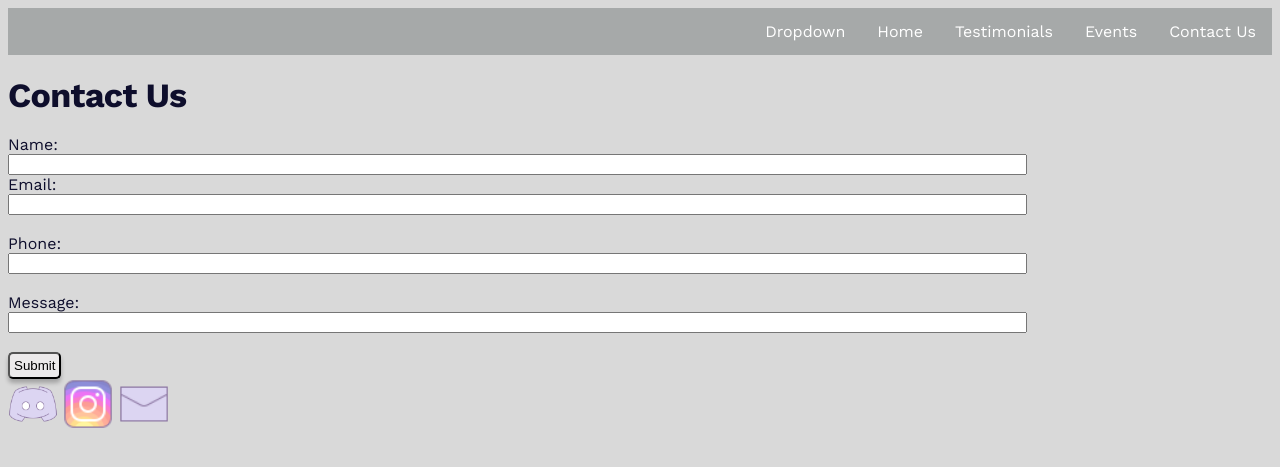
After one commit to jamie-dang-n/wicys-at-osu-website, a Node server app: page /contact in a window 1280 px wide. The commit adds this page. Shown: the top 467 px of the page. Run offline with Node 20, Linux system fonts and the light colour scheme; some libraries are stand-ins or nearby versions.

Commit message:
Updated ALL HTML into Handlebars
All pages are now dynamically rendered

```diff
--- a/server.js
+++ b/server.js
@@ -15,12 +15,25 @@ app.set("view engine", "handlebars")
 
 app.use(express.static('static'))
 
-// Display Homepage
+// Display Home page
 app.get('', function (req, res, next) {
     res.status(200).render("homePage")
 })
 
+// Display Events page
+app.get('/events', function (req, res, next) {
+    res.status(200).render("eventsPage")
+})
 
+// Display Contact page
+app.get('/contact', function (req, res, next) {
+    res.status(200).render("contactPage")
+})
+
+// Display Testimonies page
+app.get('/testimonials', function (req, res, next) {
+    res.status(200).render("testimoniesPage")
+})
 
 app.listen(port, function () {
     console.log("== Server is listening on port", port)
--- /dev/null
+++ b/views/contactPage.handlebars
@@ -0,0 +1,14 @@
+<h1>Contact Us</h1>
+    <form action="/action_page.php">
+        <label for="name">Name:</label><br>
+        <input type="text" id="name" name="name"><br>
+        <label for="email">Email:</label><br>
+        <input type="text" id="email" name="email"><br><br>
+        <label for="phone">Phone:</label><br>
+        <input type="text" id="phone" name="phone"><br><br>
+        <label for="message">Message:</label><br>
+        <input type="text" id="message" name="message"><br><br>
+
+        <input type="submit" value="Submit">
+
+    </form>
--- /dev/null
+++ b/views/eventsPage.handlebars
@@ -0,0 +1,3 @@
+<h1>Events</h1>
+        <h2>Insert current date. (it only works in js)</h2>
+        <iframe src="https://calendar.google.com/calendar/embed?height=600&wkst=2&ctz=America%2FLos_Angeles&showPrint=0&title=WiCys%20Public%20Calendar&src=NjVhYjRkZmU5NTMzZjdhMDQ1NzAxM2Q4MDJiZGZjMDFiZmNkMjkzN2ZiMWJjMzYwYjgzNTg3OTM5YTA1YWIxZUBncm91cC5jYWxlbmRhci5nb29nbGUuY29t&color=%23E4C441" style="border:solid 1px #777" width="800" height="600" frameborder="0" scrolling="no"></iframe>
--- a/views/layouts/main.handlebars
+++ b/views/layouts/main.handlebars
@@ -7,7 +7,33 @@
         <script src="index.js"></script>
 
     </head>
+
+    <header>
+        <nav class="navbar">
+            <ul>
+                <li><a href="/contact">Contact Us</a></li>
+                <li><a href="/events">Events</a></li>
+                <li><a href="/testimonials">Testimonials</a></li>
+                <li><a href="/">Home</a></li>
+                <li class="dropdown">
+                  <a href="javascript:void(0)" class="dropbtn">Dropdown</a>
+                  <div class="dropdown-content">
+                    <a href="#">Link 1</a>
+                    <a href="#">Link 2</a>
+                    <a href="#">Link 3</a>
+                  </div>
+                </li>
+              </ul>
+        </nav>
+    </header>
+
     <body>
         {{{body}}}
     </body>
+
+    <footer>
+        <a href="https://discord.gg/PUv3Cz9PzK"><img src = "discord.png" width="50" height = "50"></a>
+        <a href="https://www.instagram.com/wicys_oregonstate/"><img src = "instagram.png" width="50" height = "50"></a>
+        <a href="contact.html"><img src = "email.png" width="50" height = "50"></a></a>
+    </footer>
 </html>
```
Also changed, not shown: static/contact.html (deleted, +0 -24 lines), views/testimoniesPage.handlebars (renamed from static/testimonies.html, +1 -31 lines), static/discord.png (added), static/email.png (added), static/instagram.png (added).
